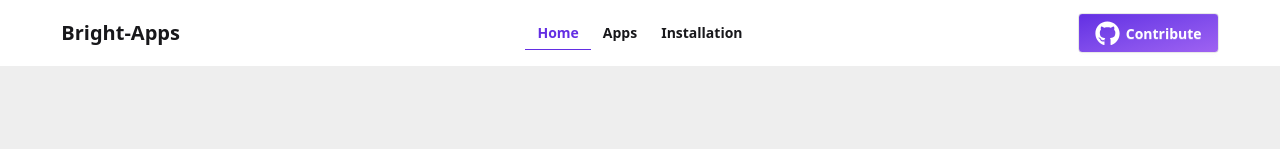
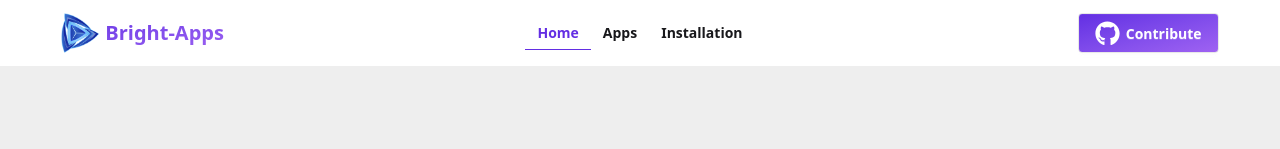
Before and after one commit to lahifkhan/Bright-Apps, a React (Vite) app: page / in a window 1280 px wide. Shown: the top 149 px of the page. Built offline with nearby package versions, Linux system fonts and the light colour scheme.

Commit message:
logo add and some style in logo name

```diff
--- a/src/Components/Navbar.jsx
+++ b/src/Components/Navbar.jsx
@@ -1,6 +1,7 @@
 import React from "react";
 import { NavLink } from "react-router";
 import { FaGithub } from "react-icons/fa";
+import logoImg from "../assets/logo.png"
 
 
 
@@ -43,7 +44,9 @@ const Navbar = () => {
               </li>
             </ul>
           </div>
-          <NavLink to={"/"} className="font-bold text-xl p-0">Bright-Apps</NavLink>
+          <NavLink to={"/"} className="font-bold text-xl p-0 flex items-center gap-1 bg-gradient-to-br from-[#632ee3] to-[#9f62f2] bg-clip-text text-transparent">
+          <img src={logoImg} alt="" className="w-10 h-10" />
+          Bright-Apps</NavLink>
         </div>
         <div className="navbar-center hidden lg:flex">
           <ul className="menu menu-horizontal px-1">
```
